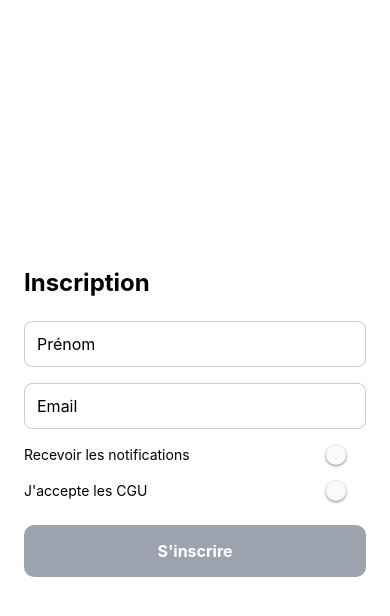
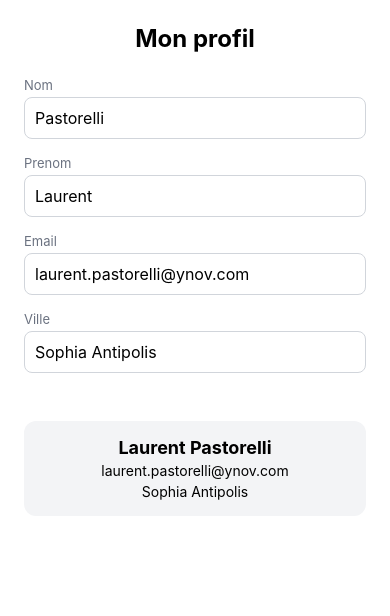
Before and after one commit to lpastyle/ExpoGestionEtat, a React Native app: screen / in a window 390 px wide. Shown: the top 616 px of the page. Built offline with nearby package versions, Linux system fonts and the light colour scheme.

Commit message:
Added real-time user profile update

```diff
--- a/App.js
+++ b/App.js
@@ -1,7 +1,7 @@
-import Formulaire from './Formulaire';
+import Profil from './Profil';
 
-// EXEMPLE 4.
-// Formulaire de saisie
+// EXEMPLE 5.
+// Mise à jour d'un objet "profil utilisateur" en temps-réel
 export default function App() {
-  return <Formulaire />;
+  return <Profil />;
 }
--- /dev/null
+++ b/Profil.jsx
@@ -0,0 +1,57 @@
+// Exemple complet — Fiche de profil éditable
+import { useState } from 'react';
+import { View, Text, TextInput, StyleSheet } from 'react-native';
+
+export default function Profil() {
+  const [profil, setProfil] = useState({
+    nom:       'Pastorelli',
+    prenom:    'Laurent',
+    email:     'laurent.pastorelli@ynov.com',
+    ville:     'Sophia Antipolis',
+  });
+
+  // Fonction générique pour mettre à jour n'importe quel champ
+  const majChamp = (champ, valeur) => {
+    setProfil(prev => ({ ...prev, [champ]: valeur }));
+  };
+
+  return (
+    <View style={styles.container}>
+      <Text style={styles.titre}>Mon profil</Text>
+
+      {Object.entries(profil).map(([champ, valeur]) => (
+        <View key={champ} style={styles.champ}>
+          <Text style={styles.label}>
+            {champ.charAt(0).toUpperCase() + champ.slice(1)}
+          </Text>
+          <TextInput
+            style={styles.input}
+            value={valeur}
+            onChangeText={v => majChamp(champ, v)}
+          />
+        </View>
+      ))}
+
+      {/* Aperçu en temps réel */}
+      <View style={styles.apercu}>
+        <Text style={styles.apercuNom}>
+          {profil.prenom} {profil.nom}
+        </Text>
+        <Text>{profil.email}</Text>
+        <Text>{profil.ville}</Text>
+      </View>
+    </View>
+  );
+}
+
+const styles = StyleSheet.create({
+  container:  { flex: 1, padding: 24, backgroundColor: '#fff' },
+  titre:      { fontSize: 24, fontWeight: 'bold', marginBottom: 24, textAlign: 'center' },
+  champ:      { marginBottom: 16 },
+  label:      { fontSize: 13, color: '#6B7280', marginBottom: 4 },
+  input:      { borderWidth: 1, borderColor: '#D1D5DB', borderRadius: 8,
+                padding: 10, fontSize: 16 },
+  apercu:     { marginTop: 32, padding: 16, backgroundColor: '#F3F4F6',
+                borderRadius: 12, alignItems: 'center', gap: 4 },
+  apercuNom:  { fontSize: 18, fontWeight: 'bold' },
+});
```
